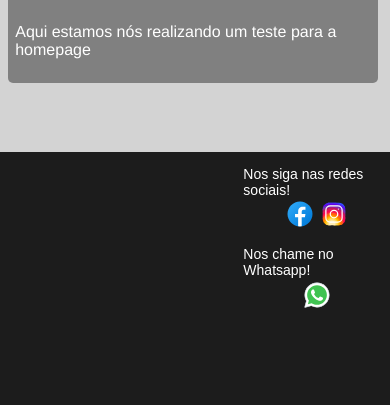
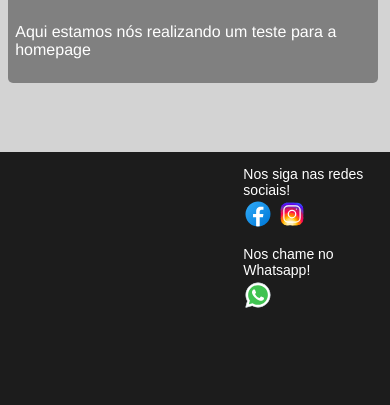
Before and after one commit to Gabriel593-dotcom/AD-Belem-JdVarginha-06, a PHP site: page / in a window 390 px wide. Shown: the part 962-1367 px from the top of the page. Run offline with PHP 8.4, Linux system fonts and the light colour scheme.

Commit message:
trocando valor invalido (left) para flex-start no align-items

```diff
--- a/css/home.css
+++ b/css/home.css
@@ -223,6 +223,6 @@ header {
     }
     .facebook-instagram,
     .whatsapp {
-        align-items: left;
+        align-items: flex-start;
     }
 }
```
